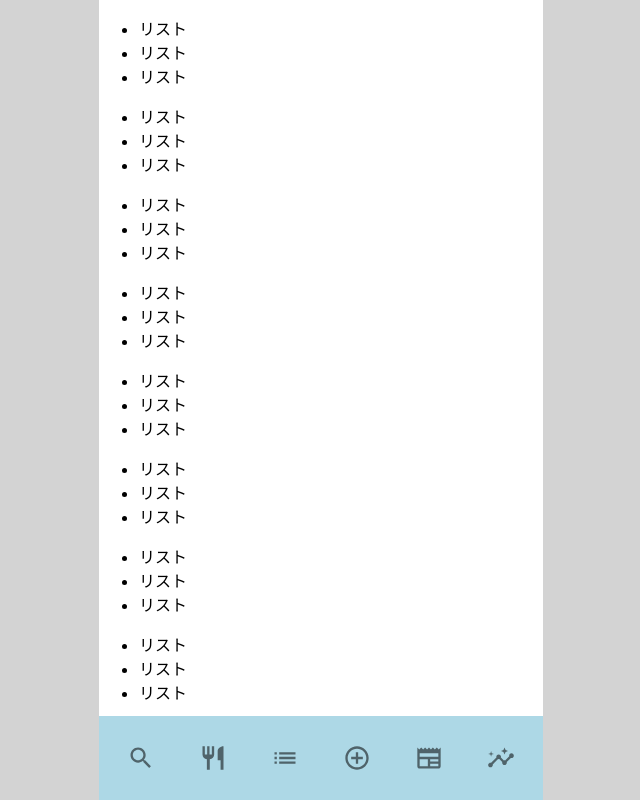
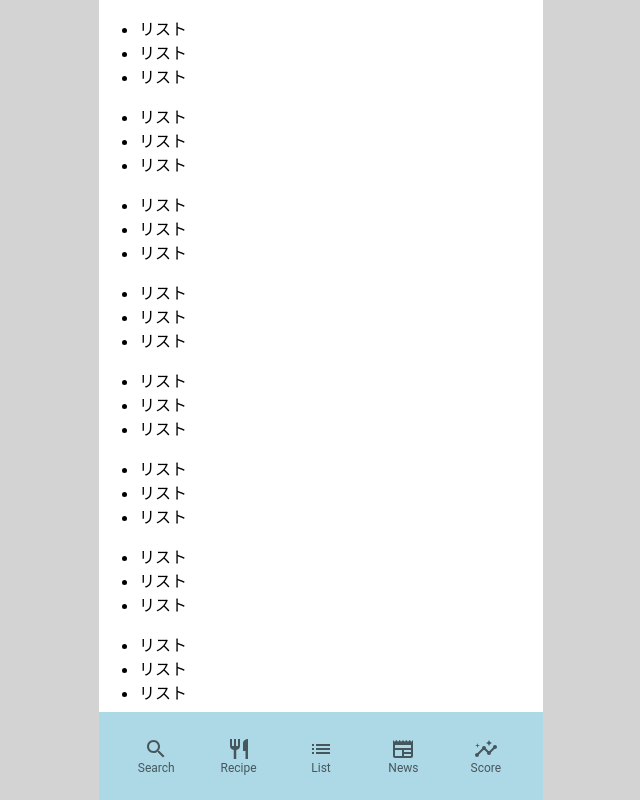
Before and after one commit to fujitargz/solution-prototype, a React (Create React App) app: page / in a window 1280 px wide. Shown: the whole page, without its empty margins (319-959 px from the left). Built offline with nearby package versions, Linux system fonts and the light colour scheme.

Commit message:
navigationを修正

```diff
--- a/src/components/ToolBar.jsx
+++ b/src/components/ToolBar.jsx
@@ -1,73 +1,32 @@
-import Box from '@mui/material/Box';
-import IconButton from '@mui/material/IconButton';
-import AddCircleOutlineIcon from '@mui/icons-material/AddCircleOutline';
+import BottomNavigation from '@mui/material/BottomNavigation';
+import BottomNavigationAction from '@mui/material/BottomNavigationAction';
 import InsightsIcon from '@mui/icons-material/Insights';
+import ListIcon from '@mui/icons-material/List';
+import NewspaperIcon from '@mui/icons-material/Newspaper';
 import RestaurantIcon from '@mui/icons-material/Restaurant';
 import SearchIcon from '@mui/icons-material/Search';
-import ListIcon from '@mui/icons-material/List';
-import NewspaperIcon from '@mui/icons-material/Newspaper';
 
 const ToolBar = (props) => {
+  const pages = ['search', 'recipe', 'list', 'news', 'score'];
+
   return (
-    <Box
+    <BottomNavigation
+      showLabels
       sx={{
-        display: 'flex',
         flexShrink: 0,
-        justifyContent: 'space-between',
         padding: 2,
         backgroundColor: 'lightblue',
-        color: 'white',
+      }}
+      onChange={(event, newValue) => {
+        props.onClick(pages[newValue]);
       }}
     >
-      <IconButton
-        size="large"
-        onClick={() => {
-          props.onClick('search');
-        }}
-      >
-        <SearchIcon fontSize="inherit" />
-      </IconButton>
-      <IconButton
-        size="large"
-        onClick={() => {
-          props.onClick('recipe');
-        }}
-      >
-        <RestaurantIcon fontSize="inherit" />
-      </IconButton>
-      <IconButton
-        size="large"
-        onClick={() => {
-          props.onClick('list');
-        }}
-      >
-        <ListIcon fontSize="inherit" />
-      </IconButton>
-      <IconButton
-        size="large"
-        onClick={() => {
-          props.onClick('add');
-        }}
-      >
-        <AddCircleOutlineIcon fontSize="inherit" />
-      </IconButton>
-      <IconButton
-        size="large"
-        onClick={() => {
-          props.onClick('news');
-        }}
-      >
-        <NewspaperIcon fontSize="inherit" />
-      </IconButton>
-      <IconButton
-        size="large"
-        onClick={() => {
-          props.onClick('score');
-        }}
-      >
-        <InsightsIcon fontSize="inherit" />
-      </IconButton>
-    </Box>
+      <BottomNavigationAction label="Search" icon={<SearchIcon />} />
+      <BottomNavigationAction label="Recipe" icon={<RestaurantIcon />} />
+      <BottomNavigationAction label="List" icon={<ListIcon />} />
+      <BottomNavigationAction label="News" icon={<NewspaperIcon />} />
+      <BottomNavigationAction label="Score" icon={<InsightsIcon />} />
+    </BottomNavigation>
   );
 };
 
```
